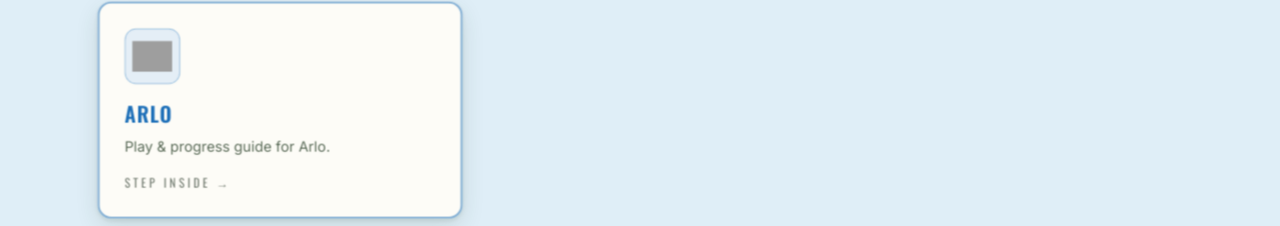
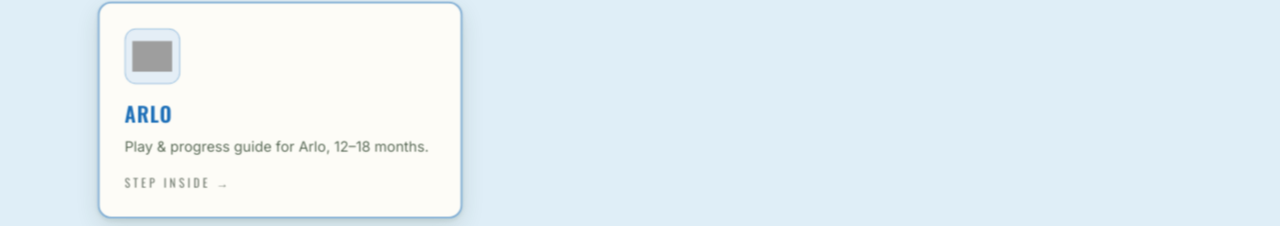
Before and after one commit to davidleighbedford/Landing, a plain HTML site: page index.html in a window 1280 px wide. Shown: the part 1187-1413 px from the top of the page. Drawn offline with nearby package versions, Linux system fonts and the light colour scheme; grey boxes are pictures that could not be loaded.

Commit message:
Arlo tile: now covers 12–18 months
Co-Authored-By: Claude Opus 5.5 <noreply@anthropic.com>
Claude-Session: https://claude.ai/code/session_01W5ormHTaY6HxSNdRKLyJwF

```diff
--- a/index.html
+++ b/index.html
@@ -260,7 +260,7 @@ footer .end {
       <a class="sign" style="--accent:#1d6fb8" href="https://arlo.leighbedford.com">
         <div class="sign-icon"><img src="https://raw.githubusercontent.com/davidleighbedford/arlo/main/icon-192.png" alt=""></div>
         <h2>Arlo</h2>
-        <p>Play &amp; progress guide for Arlo.</p>
+        <p>Play &amp; progress guide for Arlo, 12–18 months.</p>
         <span class="visit">Step inside →</span>
       </a>
     </div>
```
